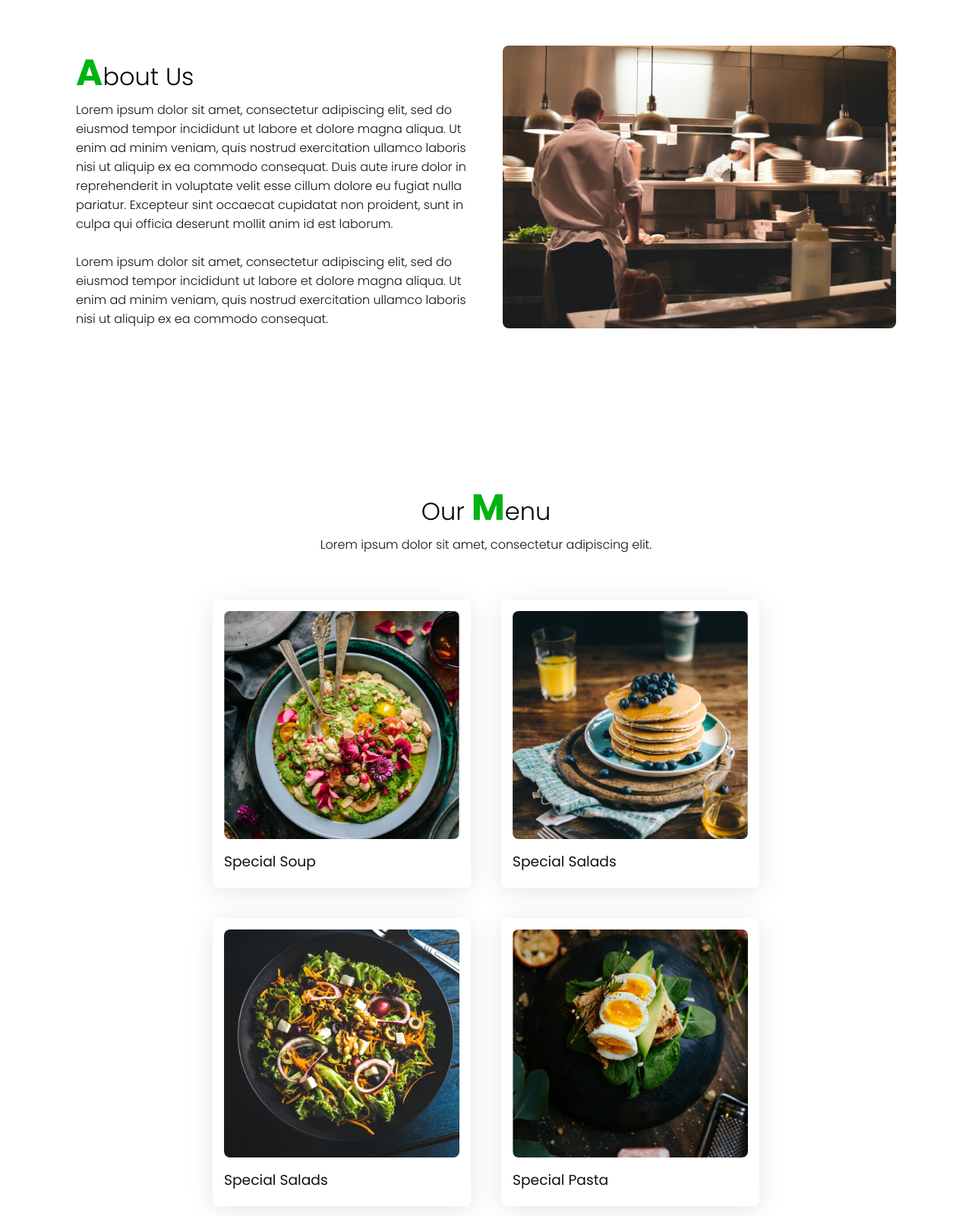
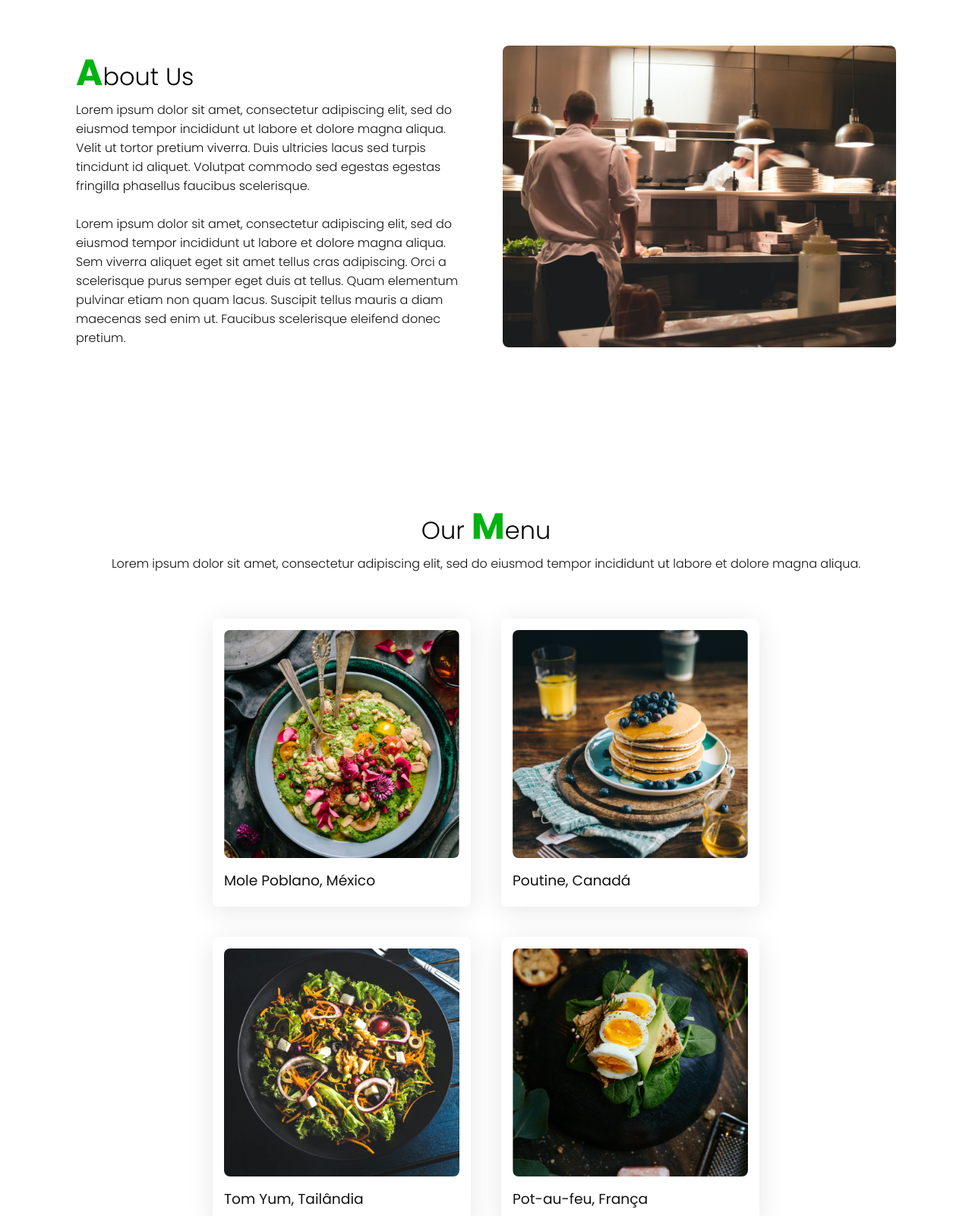
Before and after one commit to mateussp97/fitfood, a plain HTML site: page index.html in a window 1280 px wide. Shown: the part 840-2440 px from the top of the page at 76% size. Drawn offline with Linux system fonts and the light colour scheme.

Commit message:
upgrade: content

```diff
--- a/index.html
+++ b/index.html
@@ -34,8 +34,8 @@
     <div class="row">
       <div class="col50">
         <h2 class="title-text"><span>A</span>bout Us</h2>
-        <p>Lorem ipsum dolor sit amet, consectetur adipiscing elit, sed do eiusmod tempor incididunt ut labore et dolore magna aliqua. Ut enim ad minim veniam, quis nostrud exercitation ullamco laboris nisi ut aliquip ex ea commodo consequat. Duis aute irure dolor in reprehenderit in voluptate velit esse cillum dolore eu fugiat nulla pariatur. Excepteur sint occaecat cupidatat non proident, sunt in culpa qui officia deserunt mollit anim id est laborum.<br><br>
-          Lorem ipsum dolor sit amet, consectetur adipiscing elit, sed do eiusmod tempor incididunt ut labore et dolore magna aliqua. Ut enim ad minim veniam, quis nostrud exercitation ullamco laboris nisi ut aliquip ex ea commodo consequat.
+        <p>Lorem ipsum dolor sit amet, consectetur adipiscing elit, sed do eiusmod tempor incididunt ut labore et dolore magna aliqua. Velit ut tortor pretium viverra. Duis ultricies lacus sed turpis tincidunt id aliquet. Volutpat commodo sed egestas egestas fringilla phasellus faucibus scelerisque.<br><br>
+          Lorem ipsum dolor sit amet, consectetur adipiscing elit, sed do eiusmod tempor incididunt ut labore et dolore magna aliqua. Sem viverra aliquet eget sit amet tellus cras adipiscing. Orci a scelerisque purus semper eget duis at tellus. Quam elementum pulvinar etiam non quam lacus. Suscipit tellus mauris a diam maecenas sed enim ut. Faucibus scelerisque eleifend donec pretium.
         </p>
       </div>
 
@@ -50,7 +50,7 @@
   <section class="menu" id="menu">
     <div class="title">
       <h2 class="title-text">Our <span>M</span>enu</h2>
-      <p>Lorem ipsum dolor sit amet, consectetur adipiscing elit.</p>
+      <p>Lorem ipsum dolor sit amet, consectetur adipiscing elit, sed do eiusmod tempor incididunt ut labore et dolore magna aliqua.</p>
     </div>
 
     <div class="content">
@@ -59,7 +59,7 @@
           <img src="./img/dish1.png" alt="">
         </div>
         <div class="text">
-          <h3>Special Salads</h3>
+          <h3>Poutine, Canadá</h3>
         </div>
       </div>
 
@@ -68,7 +68,7 @@
           <img src="./img/dish2.png" alt="">
         </div>
         <div class="text">
-          <h3>Special Soup</h3>
+          <h3>Mole Poblano, México</h3>
         </div>
       </div>
 
@@ -77,7 +77,7 @@
           <img src="./img/dish3.png" alt="">
         </div>
         <div class="text">
-          <h3>Special Pasta</h3>
+          <h3>Pot-au-feu, França</h3>
         </div>
       </div>
 
@@ -86,7 +86,7 @@
           <img src="./img/dish4.png" alt="">
         </div>
         <div class="text">
-          <h3>Special Salads</h3>
+          <h3>Tom Yum, Tailândia</h3>
         </div>
       </div>
 
@@ -95,7 +95,7 @@
           <img src="./img/dish5.png" alt="">
         </div>
         <div class="text">
-          <h3>Special Soup</h3>
+          <h3>Irish Stew, Irlanda</h3>
         </div>
       </div>
 
@@ -104,7 +104,7 @@
           <img src="./img/dish6.png" alt="">
         </div>
         <div class="text">
-          <h3>Special Pasta</h3>
+          <h3>Goulash, Hungria</h3>
         </div>
       </div>
     </div>
@@ -162,7 +162,7 @@
   <section class="testimonials" id="testimonials">
     <div class="title white">
       <h2 class="title-text">They <span>S</span>aid About Us</h2>
-      <p>Lorem ipsum dolor sit amet, consectetur adipiscing elit.</p>
+      <p>Lorem ipsum dolor sit amet, consectetur adipiscing elit, sed do eiusmod tempor incididunt ut labore et dolore magna aliqua.</p>
     </div>
     <div class="content">
       <div class="box">
@@ -170,7 +170,7 @@
           <img src="./img/testi1.png" alt="">
         </div>
         <div class="text">
-          <p>Lorem ipsum dolor sit amet, consectetur adipiscing elit, sed do eiusmod tempor incididunt ut labore et dolore magna aliqua. Integer eget aliquet nibh praesent tristique magna sit amet.</p>
+          <p>Lorem ipsum dolor sit amet, consectetur adipiscing elit, sed do eiusmod tempor incididunt ut labore et dolore magna aliqua. Est lorem ipsum dolor sit.</p>
           <h3>Olivia Burns</h3>
         </div>
       </div>
@@ -180,7 +180,7 @@
           <img src="./img/testi2.png" alt="">
         </div>
         <div class="text">
-          <p>Lorem ipsum dolor sit amet, consectetur adipiscing elit, sed do eiusmod tempor incididunt ut labore et dolore magna aliqua. Integer eget aliquet nibh praesent tristique magna sit amet.</p>
+          <p>Lorem ipsum dolor sit amet, consectetur adipiscing elit, sed do eiusmod tempor incididunt ut labore et dolore magna aliqua. Est lorem ipsum dolor sit.</p>
           <h3>Ricky Davis</h3>
         </div>
       </div>
@@ -190,7 +190,7 @@
           <img src="./img/testi3.png" alt="">
         </div>
         <div class="text">
-          <p>Lorem ipsum dolor sit amet, consectetur adipiscing elit, sed do eiusmod tempor incididunt ut labore et dolore magna aliqua. Integer eget aliquet nibh praesent tristique magna sit amet.</p>
+          <p>Lorem ipsum dolor sit amet, consectetur adipiscing elit, sed do eiusmod tempor incididunt ut labore et dolore magna aliqua. Est lorem ipsum dolor sit.</p>
           <h3>Josh Gordon</h3>
         </div>
       </div>
@@ -200,7 +200,7 @@
   <section class="contact" id="contact">
     <div class="title">
       <h2 class="title-text"><span>C</span>ontact Us</h2>
-      <p>Lorem ipsum dolor sit amet, consectetur adipiscing elit.</p>
+      <p>Lorem ipsum dolor sit amet, consectetur adipiscing elit, sed do eiusmod tempor incididunt ut labore et dolore magna aliqua.</p>
     </div>
     <div class="contact-form">
       <h3>Send Message</h3>
```
